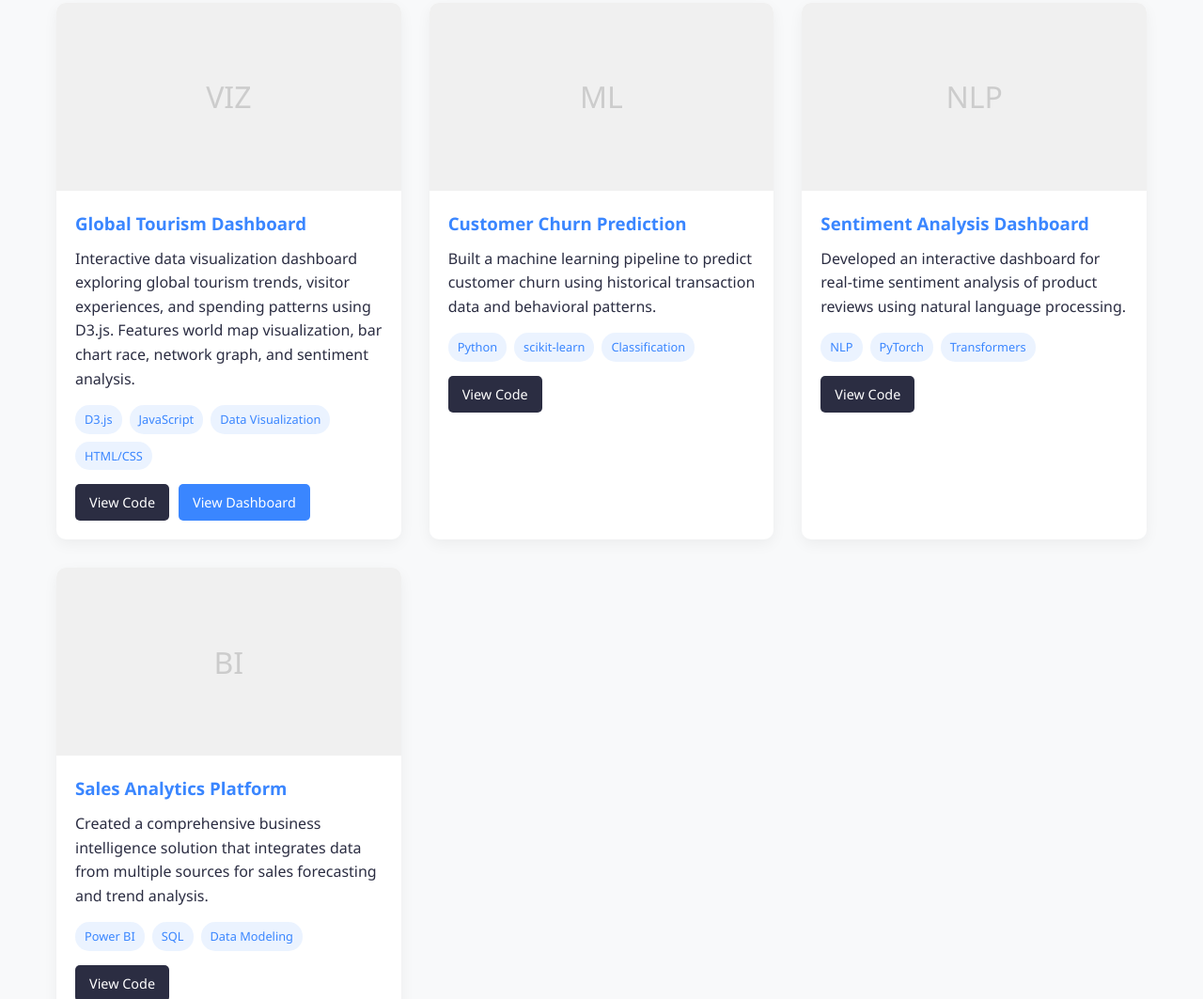
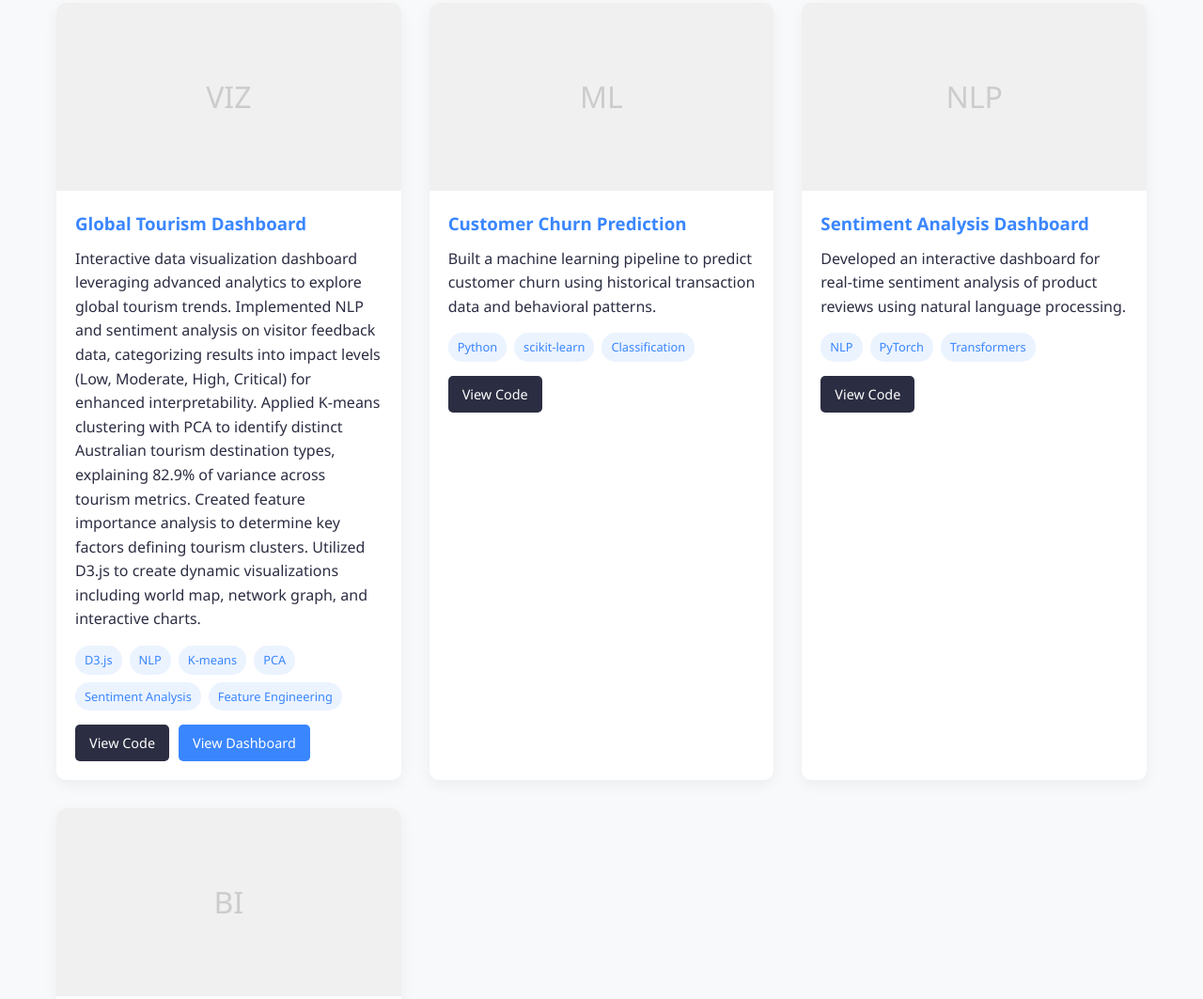
Before and after one commit to TongtongHan/Tongtong_Portfolio, a plain HTML site: page index.html in a window 1280 px wide. Shown: the part 4480-5543 px from the top of the page at 94% size. Drawn offline with Linux system fonts and the light colour scheme.

Commit message:
Updated portfolio with enhanced Global Tourism Dashboard project description

```diff
--- a/index.html
+++ b/index.html
@@ -660,12 +660,14 @@
                         <div class="project-image">VIZ</div>
                         <div class="project-content">
                             <h3>Global Tourism Dashboard</h3>
-                            <p>Interactive data visualization dashboard exploring global tourism trends, visitor experiences, and spending patterns using D3.js. Features world map visualization, bar chart race, network graph, and sentiment analysis.</p>
+                            <p>Interactive data visualization dashboard leveraging advanced analytics to explore global tourism trends. Implemented NLP and sentiment analysis on visitor feedback data, categorizing results into impact levels (Low, Moderate, High, Critical) for enhanced interpretability. Applied K-means clustering with PCA to identify distinct Australian tourism destination types, explaining 82.9% of variance across tourism metrics. Created feature importance analysis to determine key factors defining tourism clusters. Utilized D3.js to create dynamic visualizations including world map, network graph, and interactive charts.</p>
                             <div class="project-tags">
                                 <span class="project-tag">D3.js</span>
-                                <span class="project-tag">JavaScript</span>
-                                <span class="project-tag">Data Visualization</span>
-                                <span class="project-tag">HTML/CSS</span>
+                                <span class="project-tag">NLP</span>
+                                <span class="project-tag">K-means</span>
+                                <span class="project-tag">PCA</span>
+                                <span class="project-tag">Sentiment Analysis</span>
+                                <span class="project-tag">Feature Engineering</span>
                             </div>
                             <div class="project-links">
                                 <a href="https://github.com/TongtongHan/Tongtong_Portfolio/tree/main/Global%20Tourism%20Dashboard" class="project-link github-link" target="_blank">View Code</a>
```
